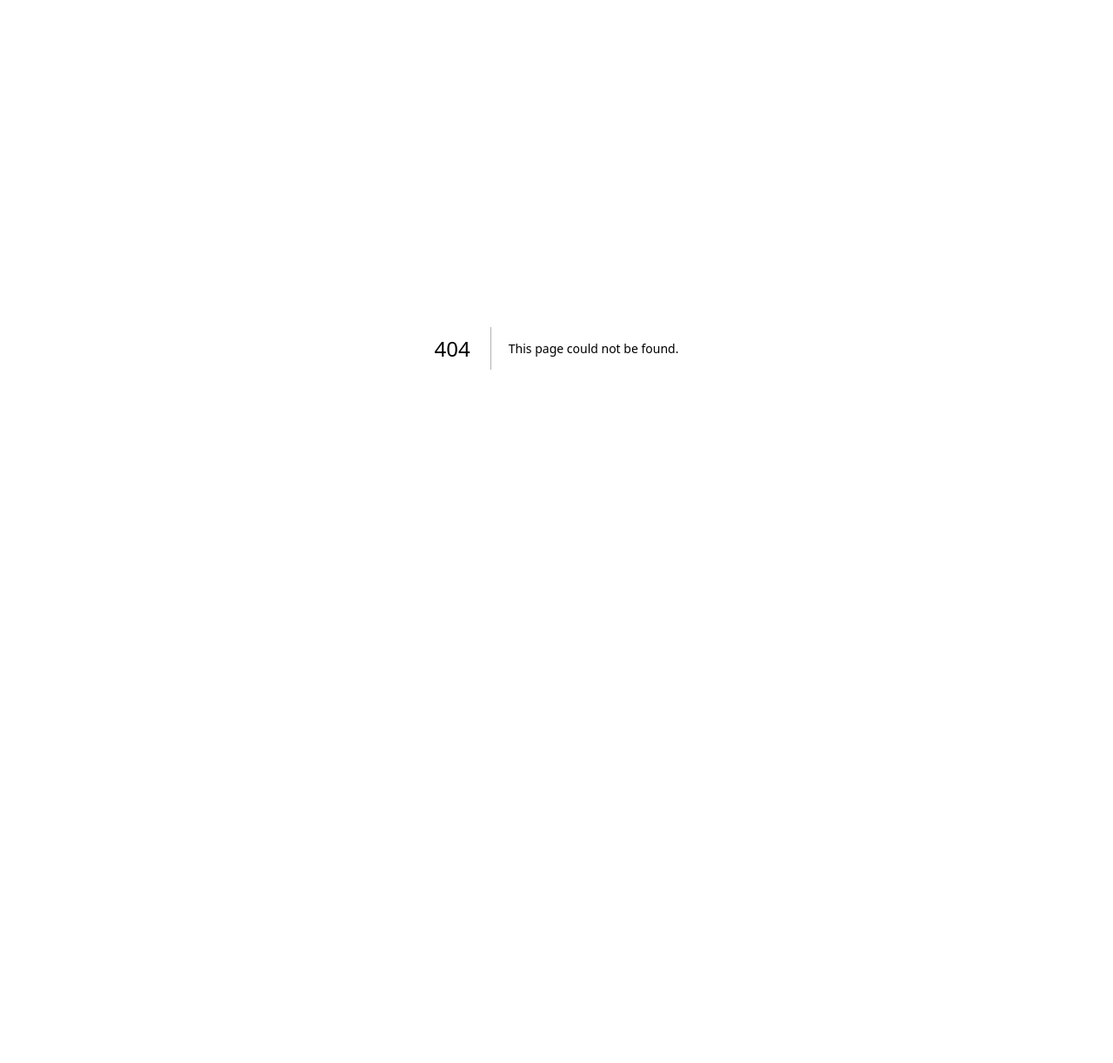
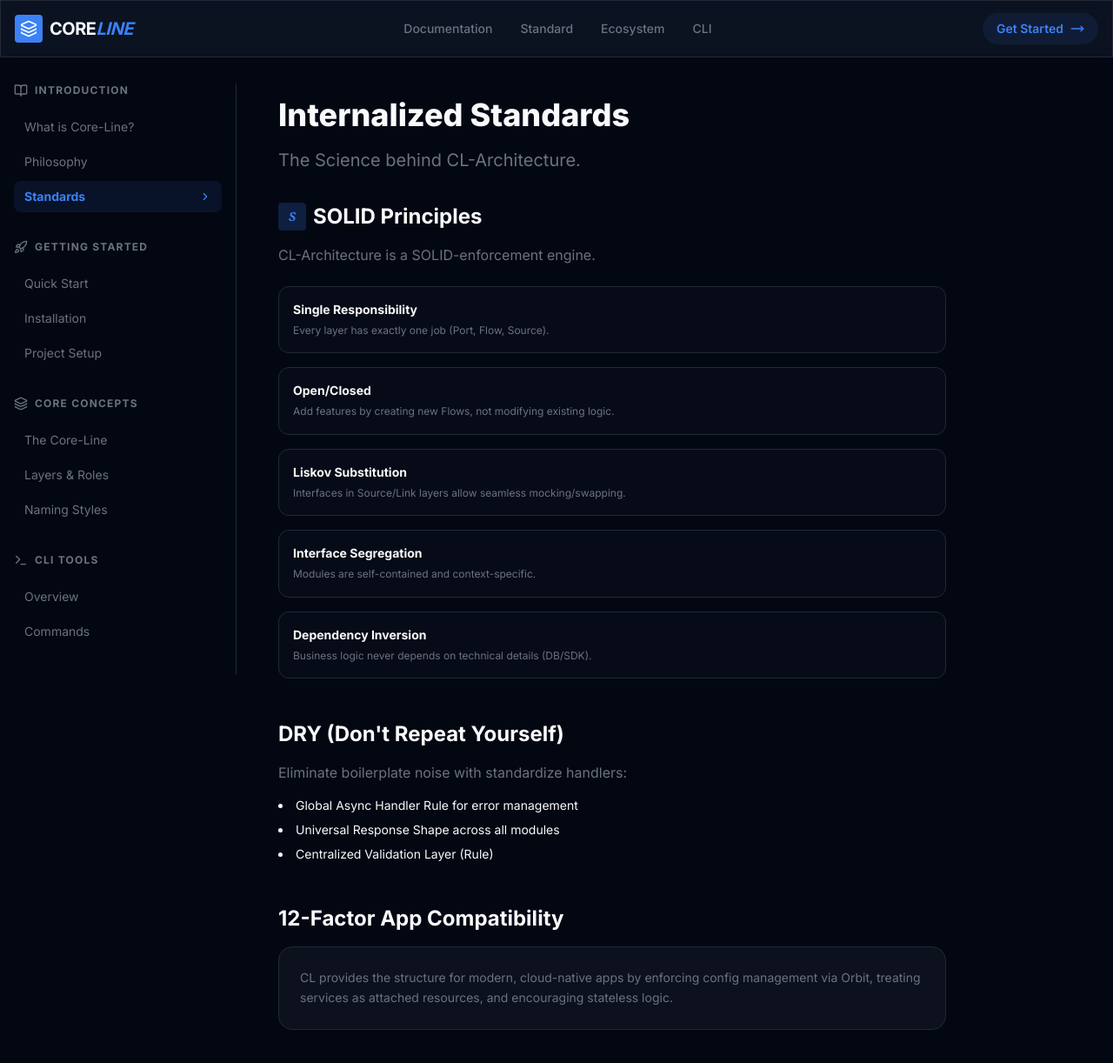
Before and after one commit to coreline-architecture/website, a Next.js app: page /docs/standards in a window 1280 px wide. Before the commit this address had no page. Shown: the top 1222 px of the page at 87% size. Before the commit the page ends 800 px from the top, so only its background shows below. Built offline with nearby package versions, Linux system fonts and the light colour scheme.

Commit message:
feat(docs): add internalized standards documentation page

```diff
--- /dev/null
+++ b/src/app/docs/standards/page.tsx
@@ -0,0 +1,61 @@
+import { DocLayout } from "@/components/layout/DocLayout";
+
+export default function StandardsPage() {
+    return (
+        <DocLayout>
+            <header>
+                <h1 className="text-4xl font-extrabold mb-4">Internalized Standards</h1>
+                <p className="text-xl text-muted leading-relaxed">
+                    The Science behind CL-Architecture.
+                </p>
+            </header>
+
+            <section className="mt-8 space-y-12">
+                <div>
+                    <h2 className="text-2xl font-bold mb-4 flex items-center gap-2">
+                        <div className="w-8 h-8 rounded bg-primary/20 text-primary flex items-center justify-center text-sm italic font-serif">S</div>
+                        SOLID Principles
+                    </h2>
+                    <p className="text-muted mb-6">CL-Architecture is a SOLID-enforcement engine.</p>
+                    <div className="grid grid-cols-1 gap-4">
+                        <StandardItem title="Single Responsibility" detail="Every layer has exactly one job (Port, Flow, Source)." />
+                        <StandardItem title="Open/Closed" detail="Add features by creating new Flows, not modifying existing logic." />
+                        <StandardItem title="Liskov Substitution" detail="Interfaces in Source/Link layers allow seamless mocking/swapping." />
+                        <StandardItem title="Interface Segregation" detail="Modules are self-contained and context-specific." />
+                        <StandardItem title="Dependency Inversion" detail="Business logic never depends on technical details (DB/SDK)." />
+                    </div>
+                </div>
+
+                <div>
+                    <h2 className="text-2xl font-bold mb-4">DRY (Don't Repeat Yourself)</h2>
+                    <p className="text-muted">Eliminate boilerplate noise with standardize handlers:</p>
+                    <ul className="mt-4 space-y-2 list-disc list-inside text-sm">
+                        <li>Global Async Handler Rule for error management</li>
+                        <li>Universal Response Shape across all modules</li>
+                        <li>Centralized Validation Layer (Rule)</li>
+                    </ul>
+                </div>
+
+                <div>
+                    <h2 className="text-2xl font-bold mb-4">12-Factor App Compatibility</h2>
+                    <div className="p-6 rounded-2xl bg-card border border-card-border overflow-hidden relative">
+                        <div className="absolute top-0 right-0 w-32 h-32 bg-primary/10 blur-3xl -z-10" />
+                        <p className="text-sm leading-relaxed text-muted">
+                            CL provides the structure for modern, cloud-native apps by enforcing config management via Orbit,
+                            treating services as attached resources, and encouraging stateless logic.
+                        </p>
+                    </div>
+                </div>
+            </section>
+        </DocLayout>
+    );
+}
+
+function StandardItem({ title, detail }: { title: string, detail: string }) {
+    return (
+        <div className="p-4 rounded-xl border border-card-border bg-card/50">
+            <h4 className="font-bold text-sm mb-1">{title}</h4>
+            <p className="text-xs text-muted leading-relaxed">{detail}</p>
+        </div>
+    );
+}
```
